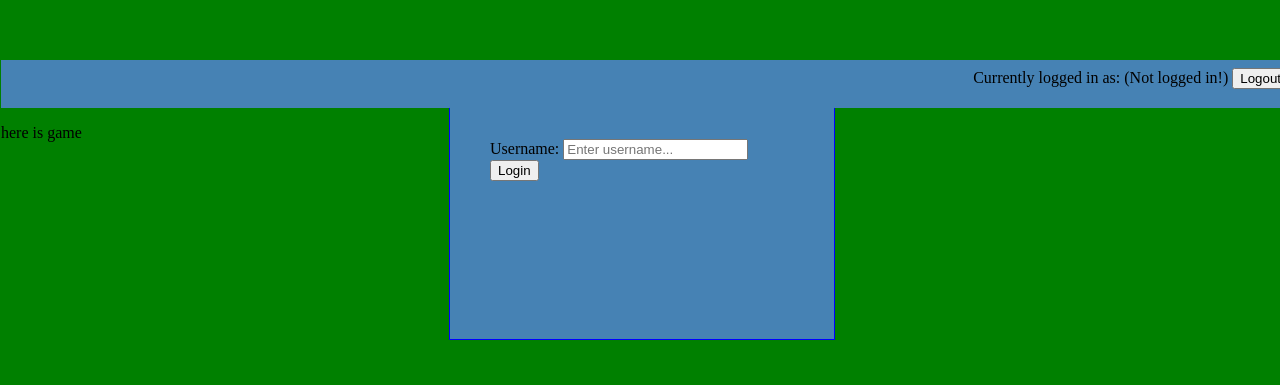
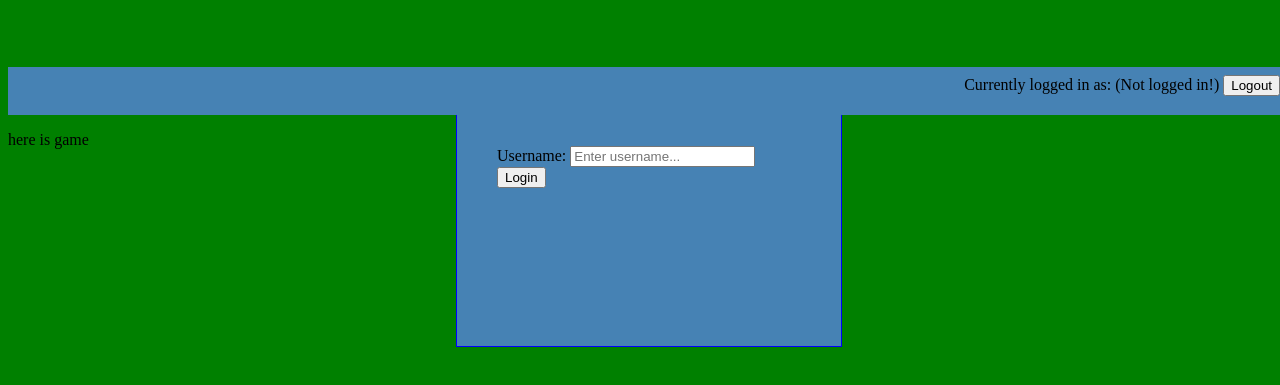
Before and after one commit to amnonattali/crdz, a website: page public/index.html in a window 1280 px wide. Shown: the part 183-568 px from the top of the page. Drawn offline with nearby package versions, Linux system fonts and the light colour scheme; no server answers.

Commit message:
fix overflow

```diff
--- a/public/css/style.css
+++ b/public/css/style.css
@@ -1,13 +1,15 @@
 html {
-	margin: 0;
-	padding: 0;
+	height:100%;
 	background: green;
-
+	overflow: hidden;
 }
 
 body {
-	margin: 1px;
-	padding: 0;
+	position: absolute;
+	top: 0;
+	bottom: 0;
+	right: 0;
+	left: 0;
 }
 
 #login-section {
@@ -26,7 +28,7 @@ body {
 
 #logout-section {
 	position: relative;
-	width: 100vw;
+	width: 100%;
 	height: 4vh;
 	padding: 1vh;
 	text-align: right;
@@ -35,7 +37,7 @@ body {
 
 #game-section {
 	position: relative;
-	width: 100vw;
-	height: 95vh;
+	width: 100%;
+	height: 100%;
 	padding: 0;
 	margin: 0;
```
